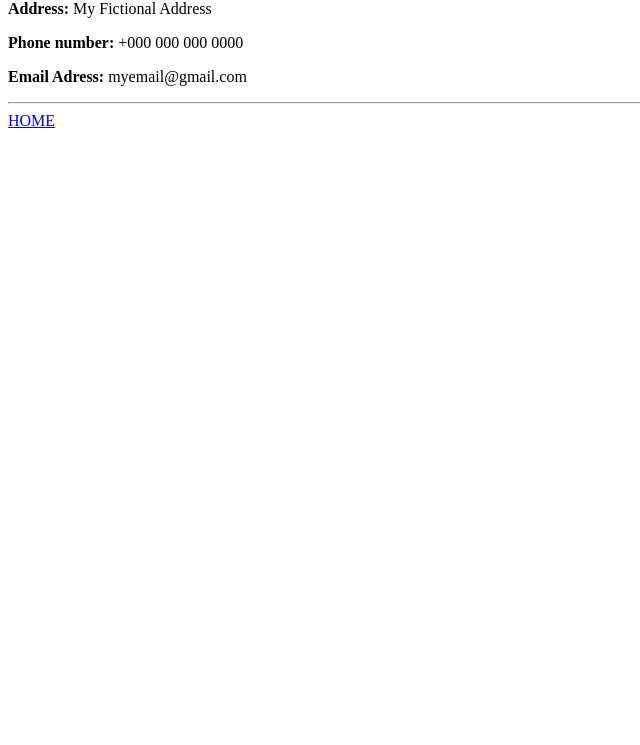
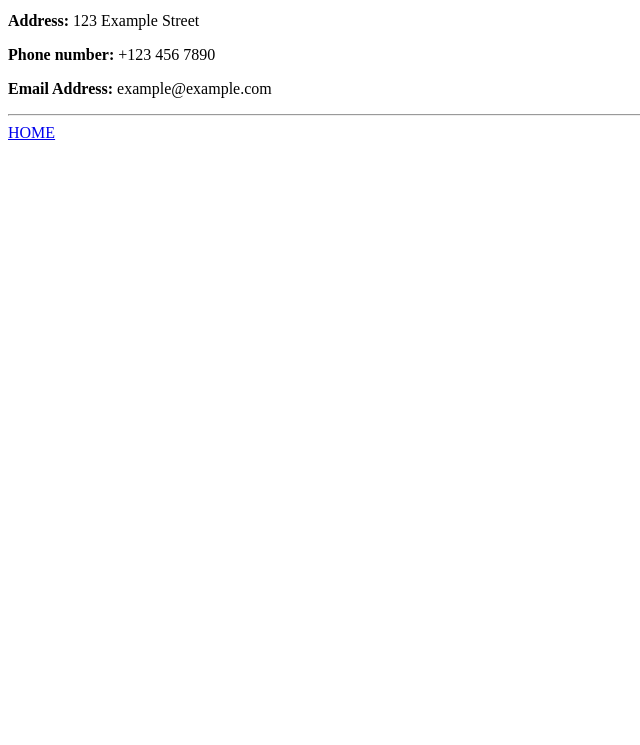
Before and after one commit to reecmedia/html-reec-capstone-1-resume, a plain HTML site: page contact.html in a window 1280 px wide. Shown: the part 55-800 px from the top of the page, without its empty margins (0-640 px from the left). Drawn offline with Linux system fonts and the light colour scheme.

Commit message:
Update contact.html

```diff
--- a/contact.html
+++ b/contact.html
@@ -1,6 +1,15 @@
-<h2>Contact Information</h2>
-<p><b>Address:</b> My Fictional Address</p>
-<P><b>Phone number:</b> +000 000 000 0000</P>
-<p><b>Email Adress:</b> myemail@gmail.com</p>
-<hr>
-<a href="./index.html">HOME</a>
+<!DOCTYPE html>
+<html lang="en">
+<head>
+	<meta charset="UTF-8">
+	<title>Contact Information</title>
+</head>
+<body>
+	<h2>Contact Information</h2>
+	<p><b>Address:</b> 123 Example Street</p>
+	<p><b>Phone number:</b> +123 456 7890</p>
+	<p><b>Email Address:</b> example@example.com</p>
+	<hr>
+	<a href="./index.html">HOME</a>
+</body>
+</html>
```
